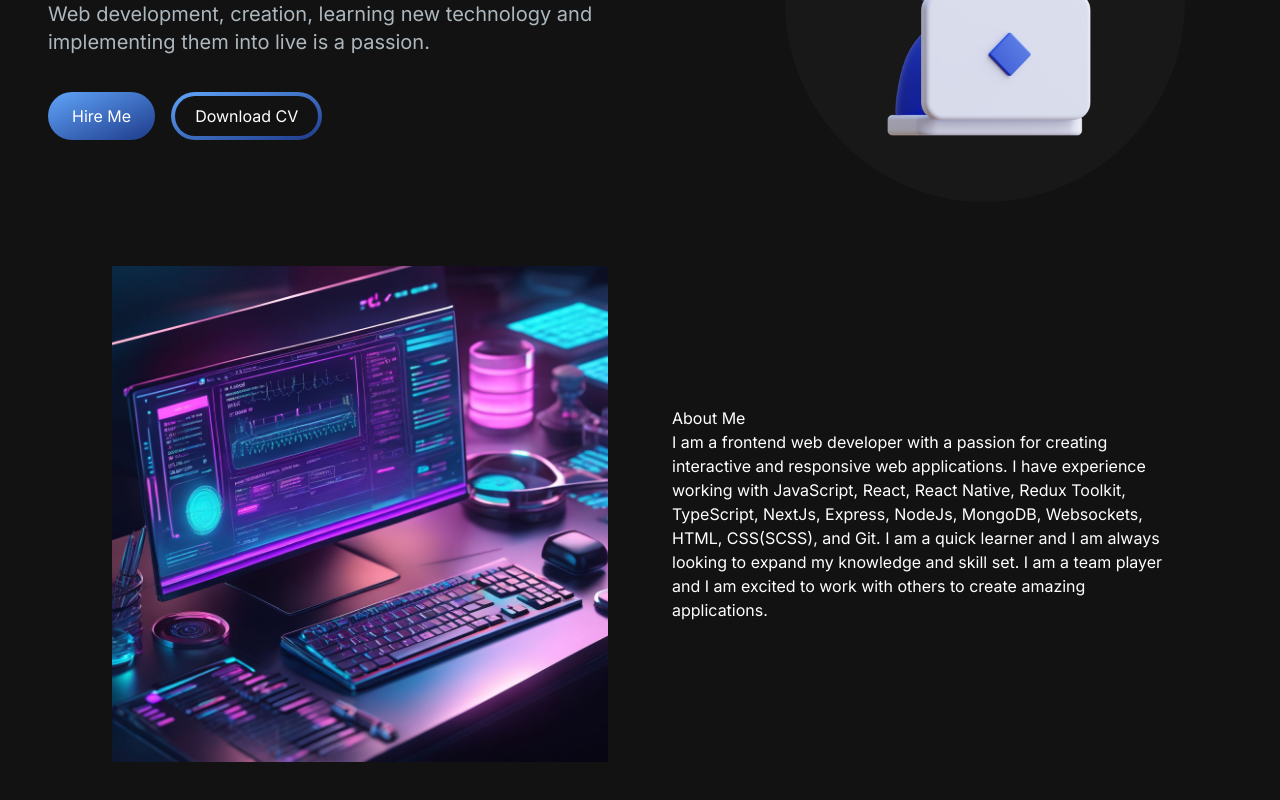
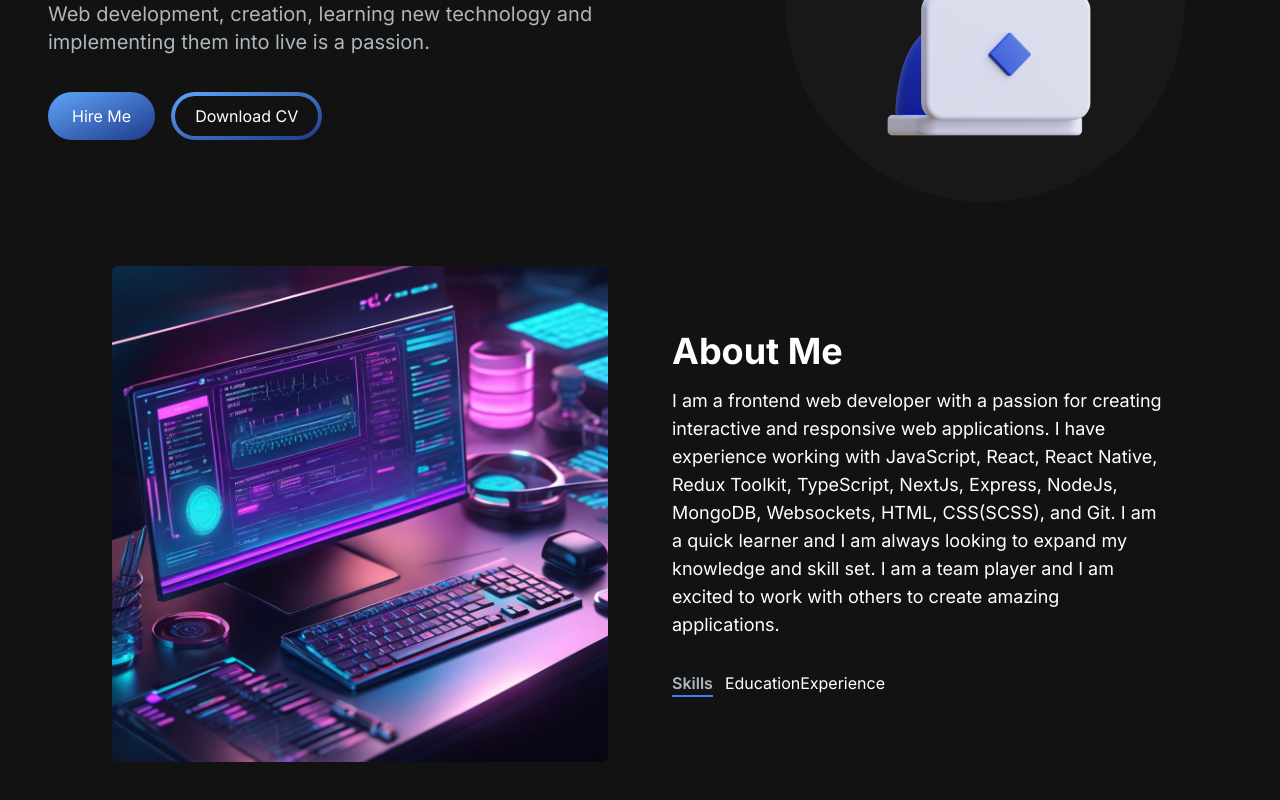
Before and after one commit to Saoa35/my-portfolio-website, a Next.js app: page / in a window 1280 px wide. Shown: the part 310-1110 px from the top of the page. Built offline with nearby package versions, Linux system fonts and the light colour scheme.

Commit message:
+ added states to AboutSection

```diff
--- a/src/app/components/AboutSection.jsx
+++ b/src/app/components/AboutSection.jsx
@@ -1,14 +1,26 @@
+"use client";
+
 import Image from "next/image";
 import React from "react";
 
 export const AboutSection = () => {
+  const [tab, setTab] = "skills";
+
   return (
     <section className="text-white">
       <div className="md:grid md:grid-cols-2 gap-8 items-center py-8 px-4 xl:gap-16 sm:py-16 xl:px-16">
-        <Image src="/images/about4.jpeg" width={500} height={500} alt="About" />
-        <div>
-          <h2>About Me</h2>
-          <p>
+        <Image
+          src="/images/about4.jpeg"
+          className="rounded-md"
+          width={500}
+          height={500}
+          alt="About"
+        />
+        <div className="mt-4 md:mt-0">
+          <h2 className="text-2xl md:text-4xl font-bold text-white mb-4">
+            About Me
+          </h2>
+          <p className="text-base lg:text-lg">
             I am a frontend web developer with a passion for creating
             interactive and responsive web applications. I have experience
             working with JavaScript, React, React Native, Redux Toolkit,
@@ -17,6 +29,13 @@ export const AboutSection = () => {
             expand my knowledge and skill set. I am a team player and I am
             excited to work with others to create amazing applications.
           </p>
+          <div className="flex flex-row mt-8">
+            <span className="mr-3 font-semibold hover:text-white text-[#ADB7BE] cursor-pointer border-b-2 border-blue-500">
+              Skills
+            </span>
+            <span>Education</span>
+            <span>Experience</span>
+          </div>
         </div>
       </div>
     </section>
```
